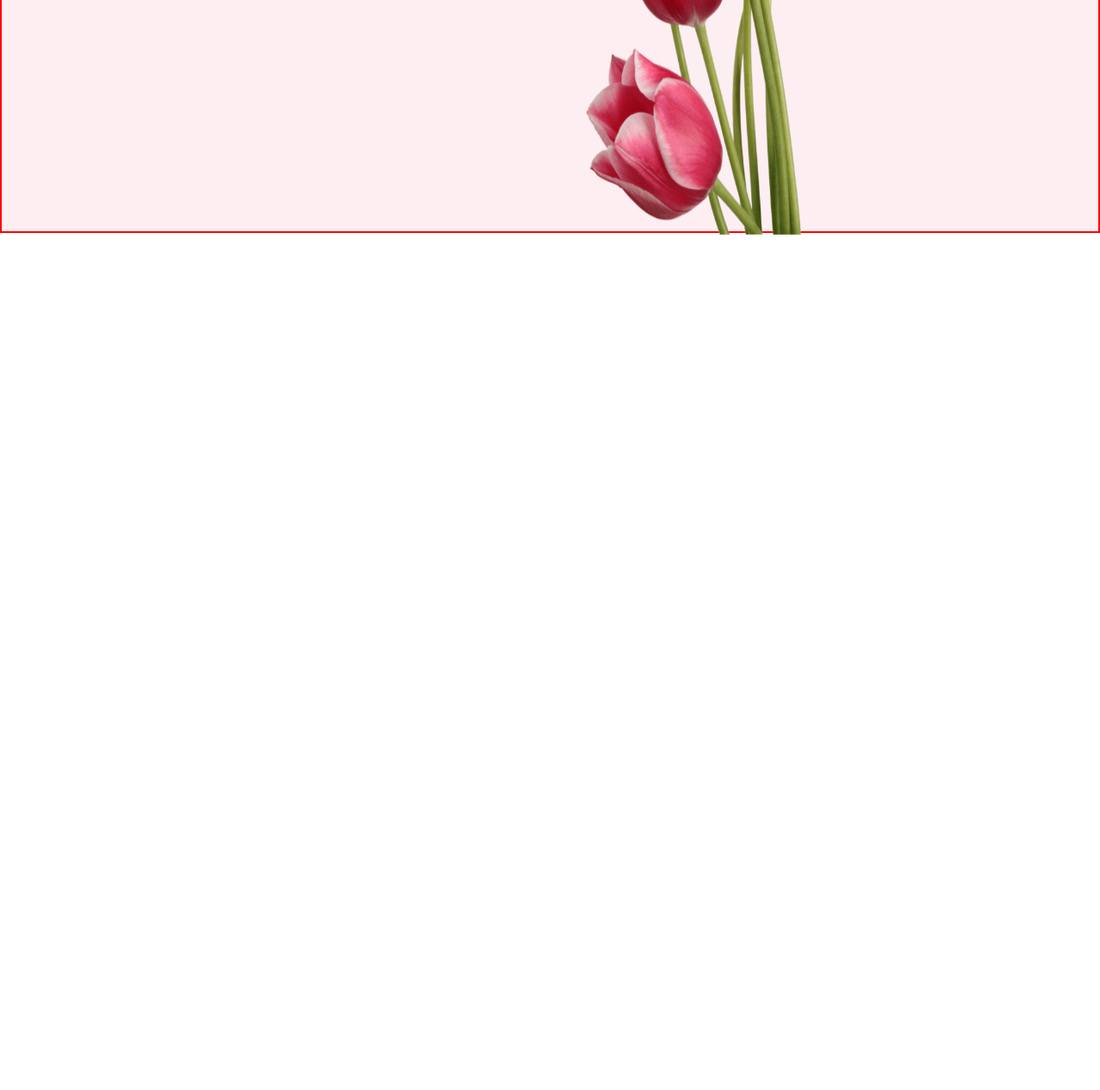
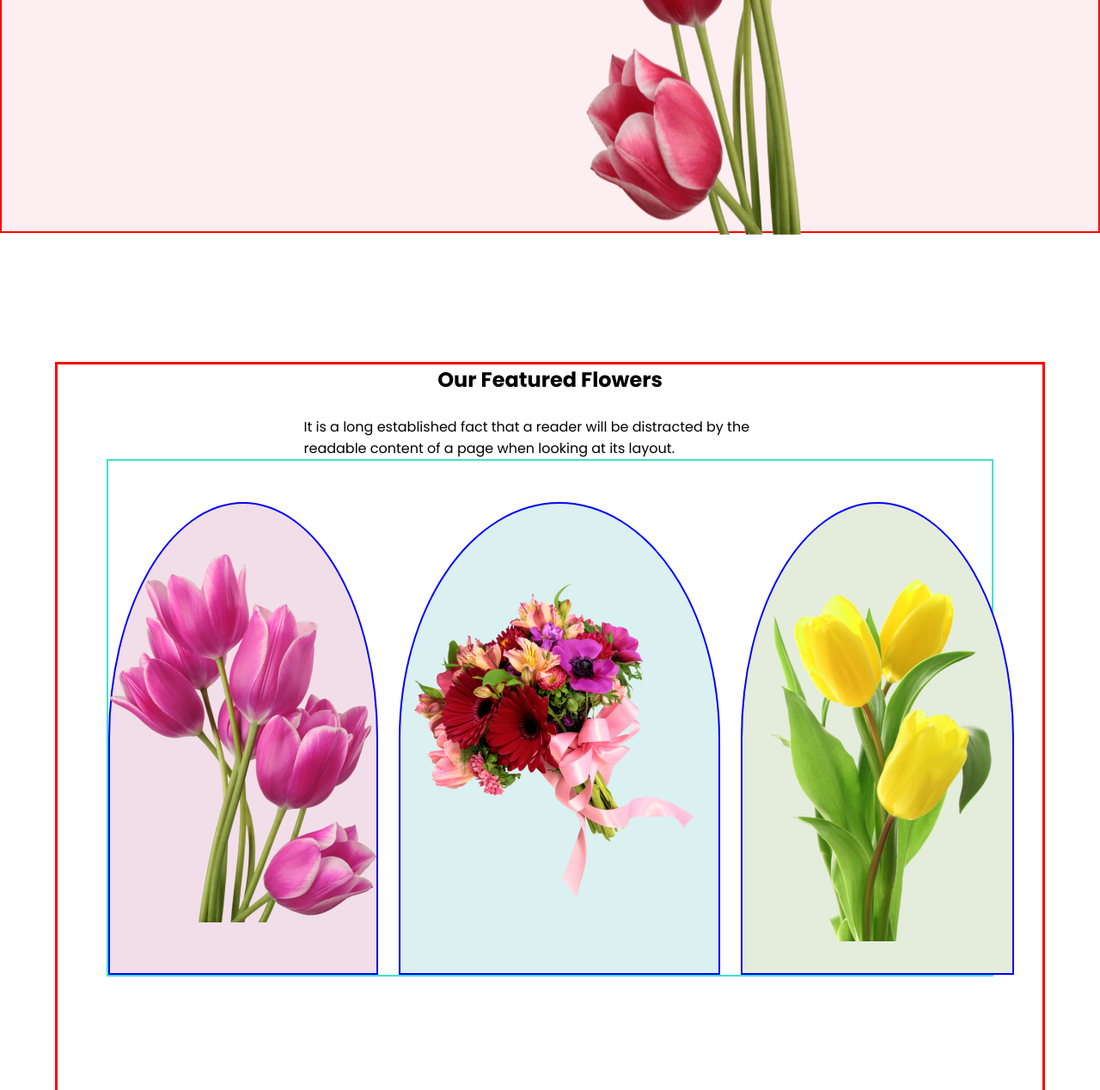
Before and after one commit to Ashab-Uddin/Make-a-flower-shop-website, a plain HTML site: page index.html in a window 1280 px wide. Shown: the part 579-1847 px from the top of the page at 86% size. Before the commit the page ends 852 px from the top, so only its background shows below. Drawn offline with Linux system fonts and the light colour scheme.

Commit message:
added second container-featured flowers

```diff
--- a/index.html
+++ b/index.html
@@ -12,7 +12,7 @@
             <div class="banner-contant">
                 <div class="banner-text-container">
                         <h1>Let's make beautiful flowers a part of your life.</h1>
-                        <p>It is a long established fact that a reader will be distracted by the readable content of a page when looking at its layout. The point of using Lorem Ipsum is that it has a more-or-less normal distribution of letters.</p>
+                        <p>It is a long established fact that a reader will be distracted by the readable content of a page when looking at its layout.The point of using Lorem Ipsum is that it has a more-or-less normal distribution of letters.</p>
                         <button>Shop Now</button>
                 </div>
                 <div class="banner-imgage-container">
@@ -23,7 +23,18 @@
 
     </header>
     <main>
-
+        <section class="featured-image-container">
+            <div class="featured-title-container"><h1>
+                Our Featured Flowers
+            </h1>
+            <p>It is a long established fact that a reader will be distracted by the readable content of a page when looking at its layout.</p>
+            </div>
+            <div class="featured-images">
+                <div class="featured1"><img src="images/featured1.png" alt=""></div>
+                <div class="featured2"><img src="images/featured2.png" alt=""></div>
+                <div class="featured3"><img src="images/featured3.png" alt=""></div>
+            </div>
+        </section>
     </main>
     <footer>
 
--- a/styles/style.css
+++ b/styles/style.css
@@ -54,3 +54,50 @@ body{
     height: 850px;
     padding-top: 60px;
 }
+/* Feauter Flowers */
+.featured-image-container{
+    width: 90%;
+    height: 850px;
+    margin: 0 auto;
+    border: solid red;
+    margin-top: 150px;
+}
+.featured-title-container{
+    display: flex;
+    flex-direction: column;
+    justify-content: center;
+    align-items: center;
+    width: 50%;
+    margin: 0 auto;
+    /* border: 2px solid green; */
+}
+.featured-title-container p{
+    margin-top: 25px;
+}
+.featured-images{
+    display: flex;
+    width: 90%;
+    margin: 0 auto;
+    border: 2px solid turquoise;
+}
+.featured1,.featured2,.featured3{
+    width: 450px;
+    height: 550px;
+    border: 2px solid blue;
+    display: flex;
+    justify-content: center;
+    align-items: center;
+    margin-right: 24px;
+    border-radius: 50% 50% 0% 0%;
+    margin-top: 48px;
+
+}
+.featured1{
+    background-color: rgb(242, 222, 232);
+}
+.featured2{
+    background-color: rgb(218, 240, 241);
+}
+.featured3{
+    background-color: rgb(228, 236, 220);
+}
```
